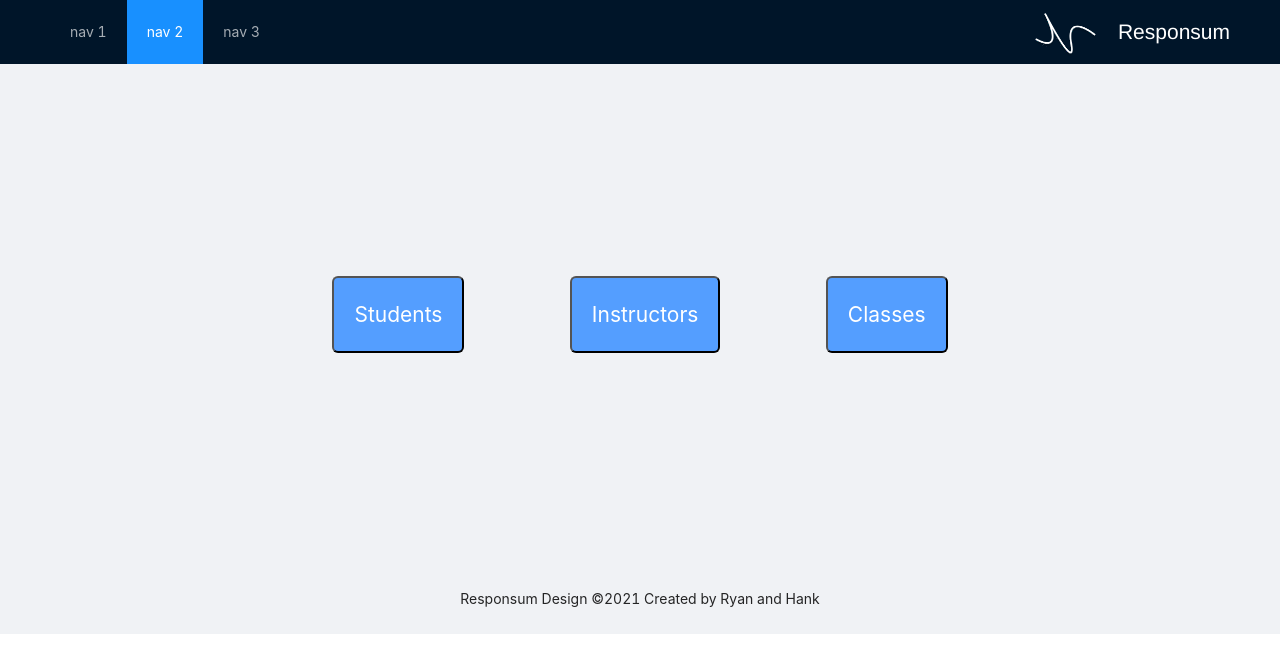
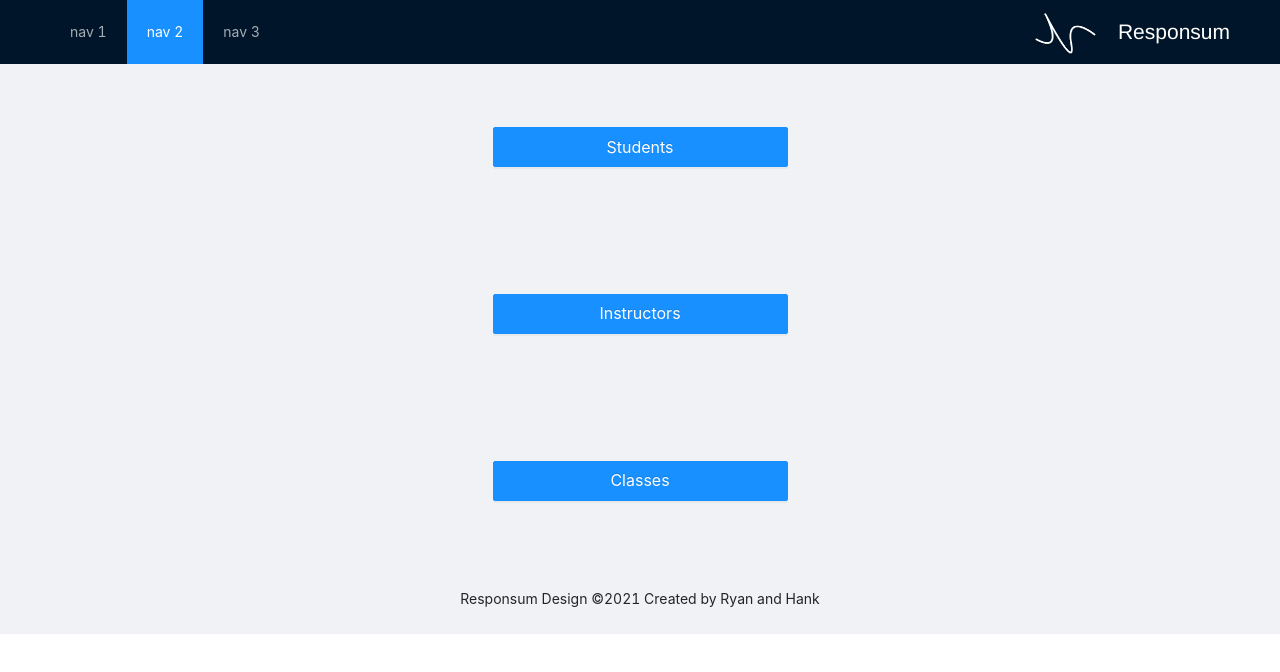
Before and after one commit to hank-w/Respon_sum, a React (Create React App) app in the folder web/: page / in a window 1280 px wide. Shown: the top 672 px of the page. Built offline with nearby package versions, Linux system fonts and the light colour scheme.

Commit message:
Antd > our design

```diff
--- a/web/src/components/pages/Homepage.tsx
+++ b/web/src/components/pages/Homepage.tsx
@@ -1,4 +1,5 @@
 import { Link } from 'react-router-dom';
+import { Button } from 'antd';
 import { HomepageWrapper, MainButton, MainButtonContainer } from '../style/Homepage';
 import { STUDENTS_LOGIN_PATH } from '../../utils/Paths';
 
@@ -6,17 +7,17 @@ export default () => {
   return (
     <HomepageWrapper>
       <MainButtonContainer>
-        <Link to={STUDENTS_LOGIN_PATH}>
-          <MainButton>
+        <Link to={STUDENTS_LOGIN_PATH} style={{ width:'100%' }}>
+          <Button type="primary" size="large" block>
             Students
-          </MainButton>
+          </Button>
         </Link>
-        <MainButton>
+        <Button type="primary" size="large" block>
           Instructors
-        </MainButton>
-        <MainButton>
+        </Button>
+        <Button type="primary" size="large" block>
           Classes
-        </MainButton>
+        </Button>
       </MainButtonContainer>
     </HomepageWrapper>
   );
--- a/web/src/components/pages/StudentLogin.tsx
+++ b/web/src/components/pages/StudentLogin.tsx
@@ -1,21 +1,24 @@
 import { useState } from 'react';
-import { StudentLoginWrapper, LoginButton, SignupButton } from '../style/StudentLogin';
+import { Button } from 'antd';
+import { StudentLoginWrapper, StudentLoginParent } from '../style/StudentLogin';
 
 export default () => {
   const [uuid, setUUID] = useState<string>();
 
   return (
+    <StudentLoginParent>
       <StudentLoginWrapper>
         <div style={{display: 'flex', flexDirection: 'column'}}>
           <label>uuid:</label>
           <input type="text" id="uuid" name="uuidLogin" value={uuid} onChange={e => setUUID(e.target.value)} />
         </div>
-      <LoginButton>
+        <Button type="primary" size="large" block>
           Login
-      </LoginButton>
-      <SignupButton>
+        </Button>
+        <Button size="large" block>
           Signup
-      </SignupButton>
+        </Button>
       </StudentLoginWrapper>
+    </StudentLoginParent>
   );
 };
--- a/web/src/components/style/Homepage.tsx
+++ b/web/src/components/style/Homepage.tsx
@@ -16,9 +16,10 @@ export const MainButton = styled.button`
 
 export const MainButtonContainer = styled.div`
   display: flex;
+  flex-direction: vertical;
   flex-flow: wrap;
   align-items: center;
   justify-content: space-evenly;
-  width: 70%;
+  width: 25%;
   min-height: 500px;
 `;
--- a/web/src/components/style/StudentLogin.tsx
+++ b/web/src/components/style/StudentLogin.tsx
@@ -1,4 +1,10 @@
 import styled from 'styled-components';
+
+export const StudentLoginParent = styled.div`
+  display: flex;
+  flex-grow: 1;
+  justify-content: center;
+`;
 
 export const StudentLoginWrapper = styled.div`
   display: flex;
--- a/web/src/primaryButton.jsx
+++ b/web/src/primaryButton.jsx
@@ -1,5 +1,5 @@
 import { Button, Radio } from 'antd';
-import { DownloadOutlined } from '@ant-design/icons';
+import  { DownloadOutlined } from '@ant-design/icons';
 
 class ButtonSize extends React.Component {
   state = {
```
Also changed, not shown: web/configureStore.tsx (added, +15 -0 lines), web/src/components/pages/StudentHomepage.tsx (added). Lines whose indentation alone changed are shown as unchanged.
